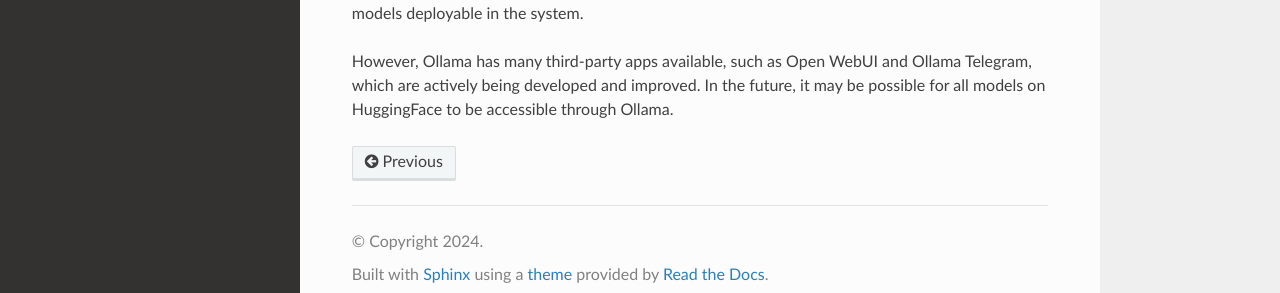
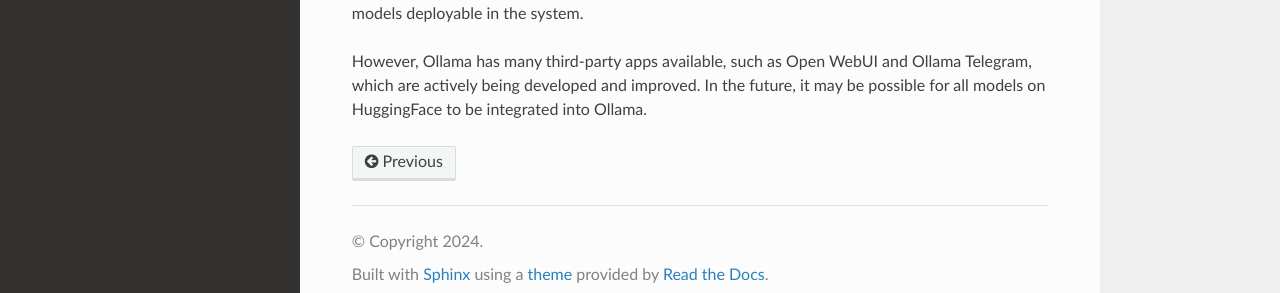
Before and after one commit to NotYuSheng/Multimodal-Large-Language-Model, a Sphinx documentation site: the page built from doc/shortcomings.rst, in a window 1280 px wide. Shown: the part 434-727 px from the top of the page. Built offline with Sphinx 7.4.7 and the Read the Docs theme 2.0.0, drawn with Linux system fonts in a browser that asks for light colours; pages that are not in the unit, such as notebooks, are missing from menus.

Commit message:
Update shortcomings.rst

```diff
--- a/doc/shortcomings.rst
+++ b/doc/shortcomings.rst
@@ -14,4 +14,4 @@ Ollama Limitations
 
 Using Ollama restricts the project to models compatible with its platform, which limits the range of models deployable in the system.
 
-However, Ollama has many third-party apps available, such as Open WebUI and Ollama Telegram, which are actively being developed and improved. In the future, it may be possible for all models on HuggingFace to be accessible through Ollama.
+However, Ollama has many third-party apps available, such as Open WebUI and Ollama Telegram, which are actively being developed and improved. In the future, it may be possible for all models on HuggingFace to be integrated into Ollama.
```
